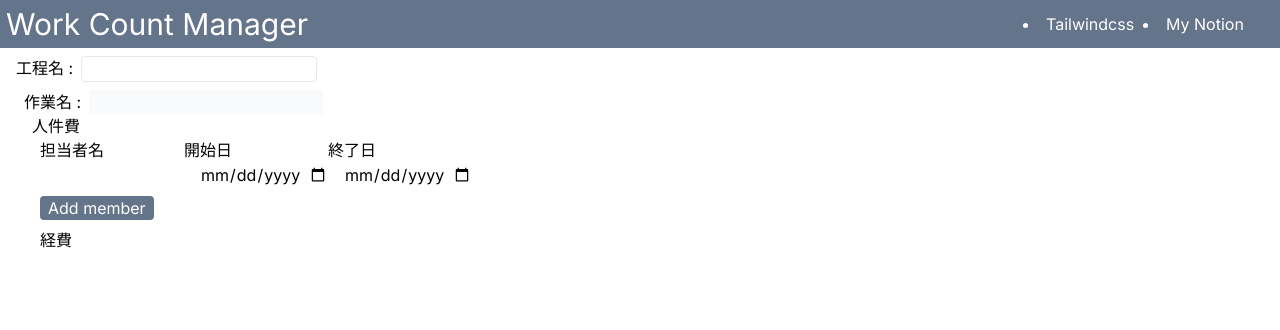
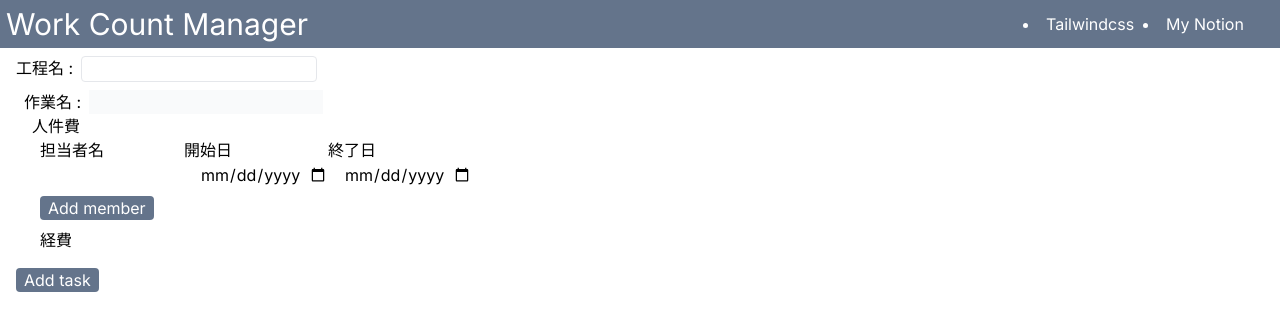
Before and after one commit to shunya-sasaki/work-count-manager-frontend, a Next.js app: page / in a window 1280 px wide. Shown: the top 330 px of the page. Built offline with nearby package versions, Linux system fonts and the light colour scheme.

Commit message:
Implement the add task button

```diff
--- a/src/app/components/taskMenu.tsx
+++ b/src/app/components/taskMenu.tsx
@@ -25,12 +25,9 @@ export const TaskMenu = () => {
     const addMember = () => {
         const newMember = <MemberMenu />;
         const newMembers = [...members, newMember];
+        setNMember((prev) => prev + 1);
         setMembers(newMembers);
     };
-
-    useEffect(() => {
-        console.log("task: " + taskName);
-    }, [taskName]);
 
     return (
         <div className="px-2 py-2">
@@ -54,8 +51,11 @@ export const TaskMenu = () => {
                     {members.map((member) => {
                         return member;
                     })}
-                    <button onClick={addMember} className="px-2 my-2 rounded text-white bg-slate-500">
-                      Add member
+                    <button
+                        onClick={addMember}
+                        className="px-2 my-2 rounded text-white bg-slate-500"
+                    >
+                        Add member
                     </button>
                 </div>
                 <div className="px-2">経費</div>
--- a/src/app/components/workMenu.tsx
+++ b/src/app/components/workMenu.tsx
@@ -9,12 +9,17 @@ import { TaskMenu } from "./taskMenu";
  */
 export const WorkMenu = () => {
     const [name, setName] = useState<string>("");
-  const [nTask, setNTask] = useState<Number>(1);
+    const [nTask, setNTask] = useState<number>(1);
     const [tasks, setTasks] = useState<Array<JSX.Element>>([
         useMemo(() => <TaskMenu />, []),
     ]);
 
-  console.log("Rebuild Work");
+    const addTask = () => {
+        const newTask = <TaskMenu />;
+        const newTasks = [...tasks, newTask];
+        setNTask((prev) => prev + 1);
+        setTasks(newTasks);
+    };
 
     return (
         <div className="px-4 py-2">
@@ -30,6 +35,12 @@ export const WorkMenu = () => {
             {tasks.map((task, index) => {
                 return <div key={`task-${index}`}>{task}</div>;
             })}
+            <button
+                onClick={addTask}
+                className="px-2 my-2 rounded text-white bg-slate-500"
+            >
+                Add task
+            </button>
         </div>
     );
 };
```
Lines whose indentation alone changed are shown as unchanged.
